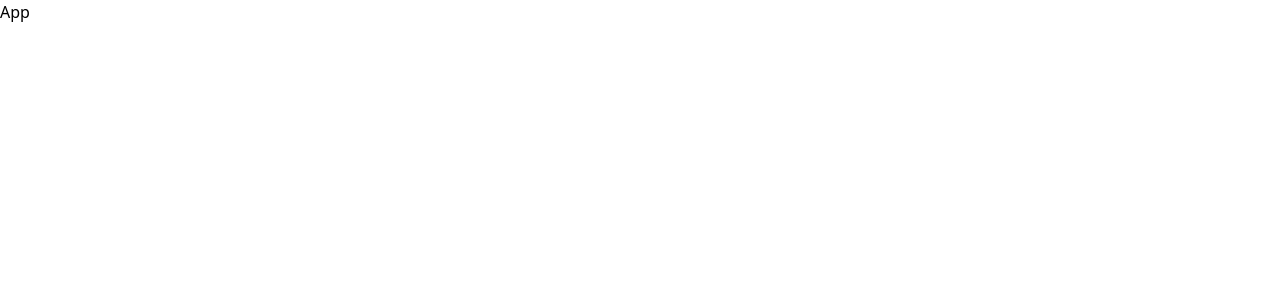
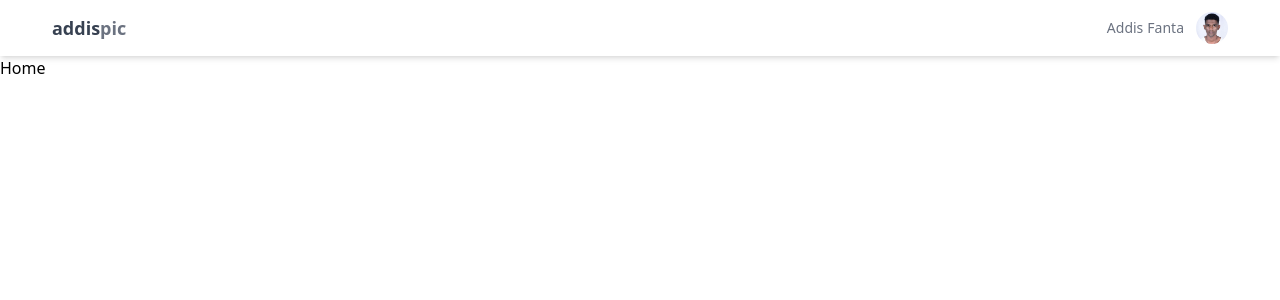
Before and after one commit to addispic/react-apexchart, a React (Vite) app: page / in a window 1280 px wide. Shown: the top 300 px of the page. Built offline with nearby package versions, Linux system fonts and the light colour scheme.

Commit message:
header is done abit

```diff
--- a/src/App.jsx
+++ b/src/App.jsx
@@ -1,5 +1,19 @@
+import { Routes, Route } from "react-router-dom";
+
+// components
+import Header from "./components/Header";
+// pages
+import Home from "./pages/Home";
+
 const App = () => {
-  return <div>App</div>;
+  return (
+    <div className="w-screen h-screen">
+      <Header />
+      <Routes>
+        <Route path="/" element={<Home />}></Route>
+      </Routes>
+    </div>
+  );
 };
 
 export default App;
--- /dev/null
+++ b/src/components/Header.jsx
@@ -0,0 +1,35 @@
+import { NavLink } from "react-router-dom";
+
+const Header = () => {
+  return (
+    <header className="h-[7vh] bg-white shadow-md">
+      <div className="h-full max-w-[1200px] mx-auto px-3 flex items-center justify-between">
+        {/* left */}
+        <div>
+          <NavLink className={'font-black text-lg text-gray-700'}>
+            <span>addis</span>
+            <span className="text-gray-500">pic</span>
+          </NavLink>
+        </div>
+        {/* right */}
+        <div>
+          <div className="flex items-center gap-3">
+            <div className="flex items-center gap-1 text-sm text-gray-500">
+              <span>Addis</span>
+              <span>Fanta</span>
+            </div>
+            <div className="w-[32px] aspect-square rounded-full overflow-hidden">
+              <img
+                className="w-full h-full object-center object-cover"
+                src="/addis-fanta.jpg"
+                alt=""
+              />
+            </div>
+          </div>
+        </div>
+      </div>
+    </header>
+  );
+};
+
+export default Header;
--- a/src/main.jsx
+++ b/src/main.jsx
@@ -1,10 +1,14 @@
 import React from "react";
 import ReactDOM from "react-dom/client";
+import { BrowserRouter } from "react-router-dom";
+
 import App from "./App.jsx";
 import "./index.css";
 
 ReactDOM.createRoot(document.getElementById("root")).render(
   <React.StrictMode>
-    <App />
+    <BrowserRouter>
+      <App />
+    </BrowserRouter>
   </React.StrictMode>
 );
--- /dev/null
+++ b/src/pages/Home.jsx
@@ -0,0 +1,5 @@
+const Home = () => {
+  return <div>Home</div>;
+};
+
+export default Home;
```
Also changed, not shown: public/Abune_Petros.jpg (added), public/addis-fanta.jpg (added).
